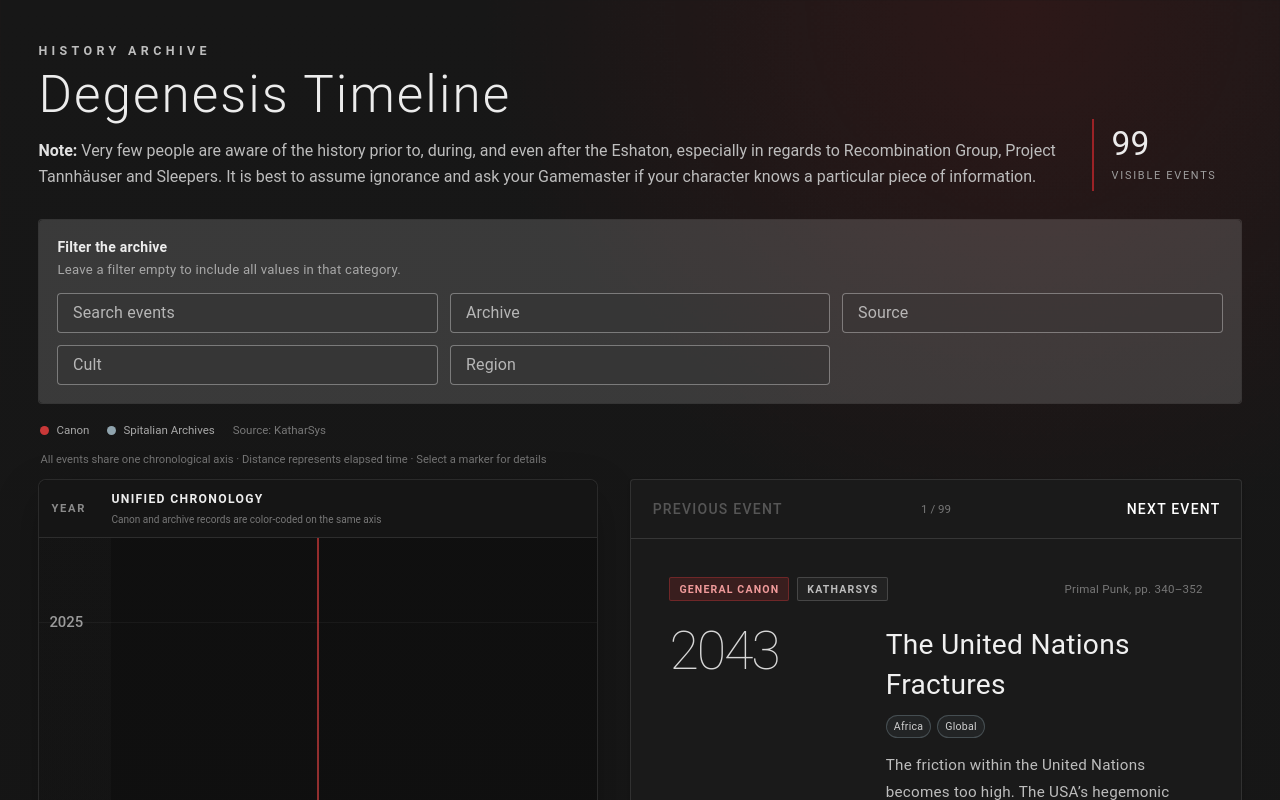
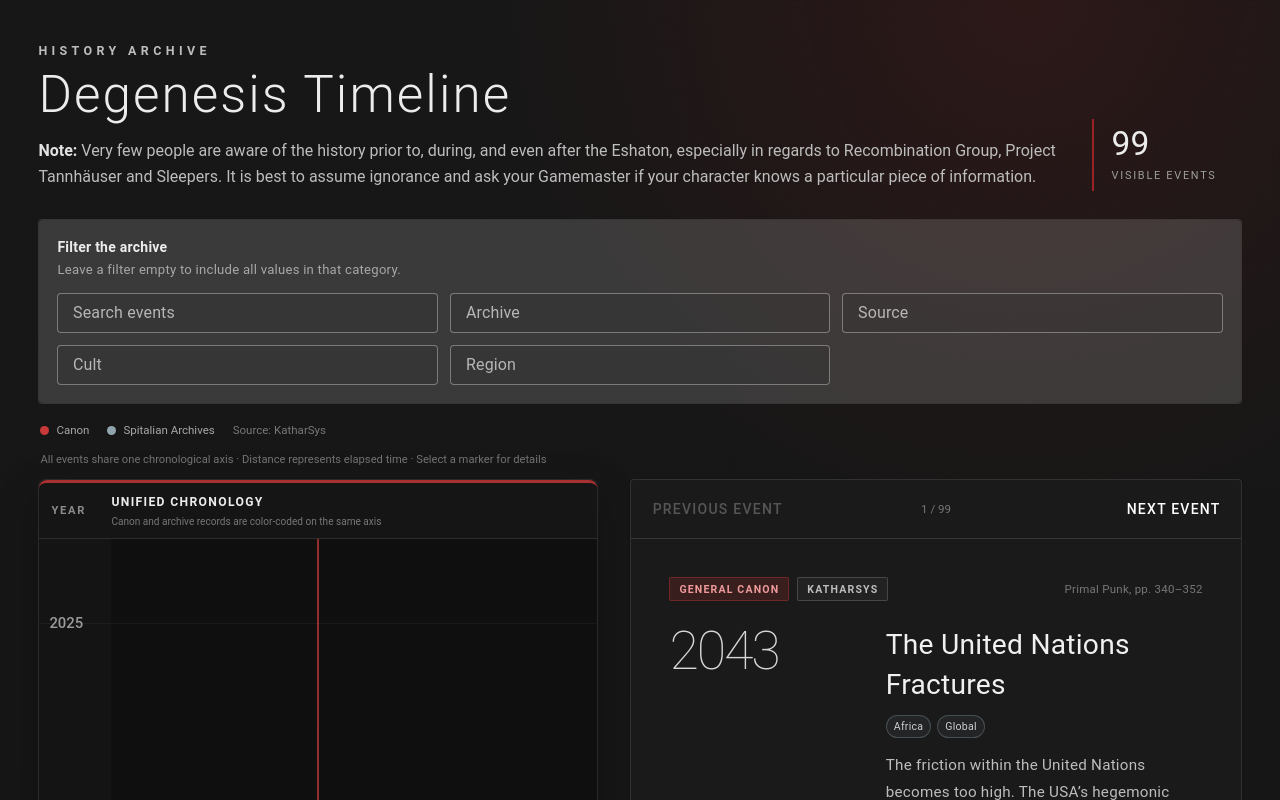
Before and after one commit to ViktorMallagant/Degenesis-Timeline, a Vue app: page / in a window 1280 px wide. Shown: the top 800 px of the page. Built offline with nearby package versions, Linux system fonts and the light colour scheme.

Commit message:
Polish unified timeline header

```diff
--- a/src/components/TimelineTab.vue
+++ b/src/components/TimelineTab.vue
@@ -619,7 +619,7 @@ watch(
   background: #151515;
   border-bottom: 1px solid rgba(255, 255, 255, 0.1);
   border-radius: 8px 8px 0 0;
-  box-shadow: inset 0 3px linear-gradient(90deg, #c93838, #90a4ae);
+  border-top: 3px solid rgba(201, 56, 56, 0.82);
 }
 
 .timeline-column-head > span {
```
